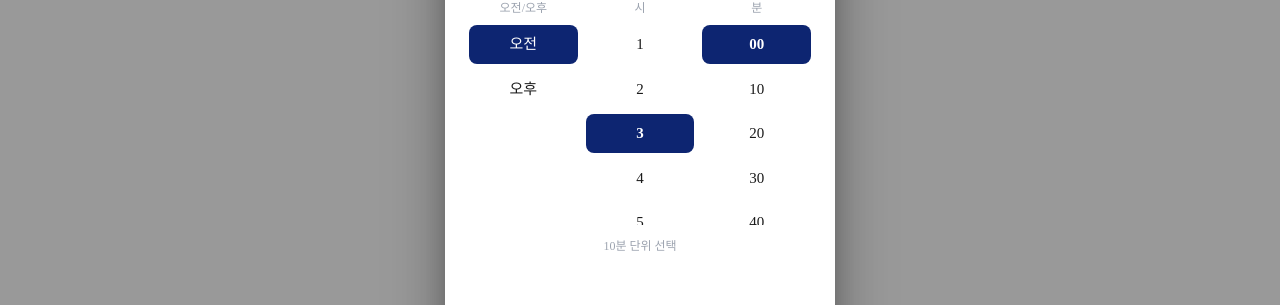
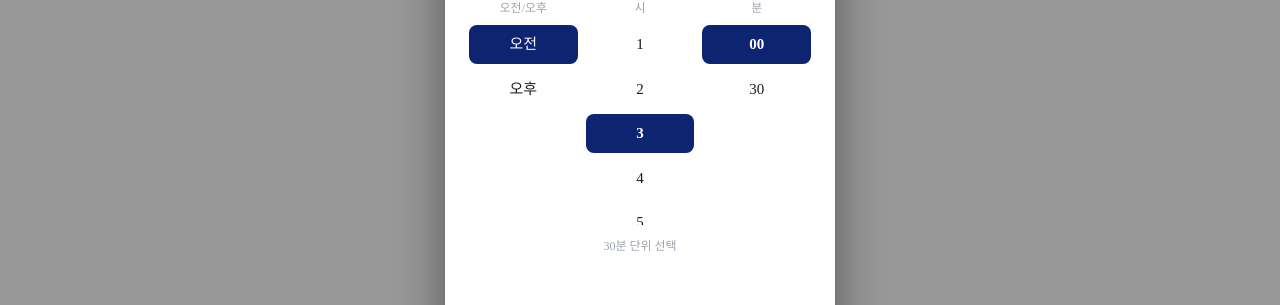
Before and after one commit to 8th-COKERTHON/client-team5, a React (Vite) app: page /jetlag/current-sleep-time in a window 1280 px wide. Both pictures are taken after a click on the button "오전 3:00". Shown: the part 368-673 px from the top of the page. Built offline with nearby package versions, Linux system fonts and the light colour scheme; no server answers; a web font is replaced by a local one.

Commit message:
fix:파일명

```diff
--- a/src/pages/JetLagCalculator/components/TimePickerBottomSheet.tsx
+++ b/src/pages/JetLagCalculator/components/TimePickerBottomSheet.tsx
@@ -4,7 +4,7 @@ import { motion, type PanInfo } from 'framer-motion';
 
 const PERIOD_OPTIONS = ['오전', '오후'] as const;
 const HOUR_OPTIONS = Array.from({ length: 12 }, (_, index) => index + 1);
-const MINUTE_OPTIONS = ['00', '10', '20', '30', '40', '50'];
+const MINUTE_OPTIONS = ['00', '30'];
 const DRAG_CLOSE_THRESHOLD_PX = 120;
 const DRAG_CLOSE_VELOCITY = 500;
 
@@ -176,7 +176,7 @@ export const TimePickerBottomSheet = ({
         </div>
 
         <p className="mt-[0.75rem] w-full text-center text-[0.75rem] text-[#9CA3AF]">
-          10분 단위 선택
+          30분 단위 선택
         </p>
 
         <button
```
